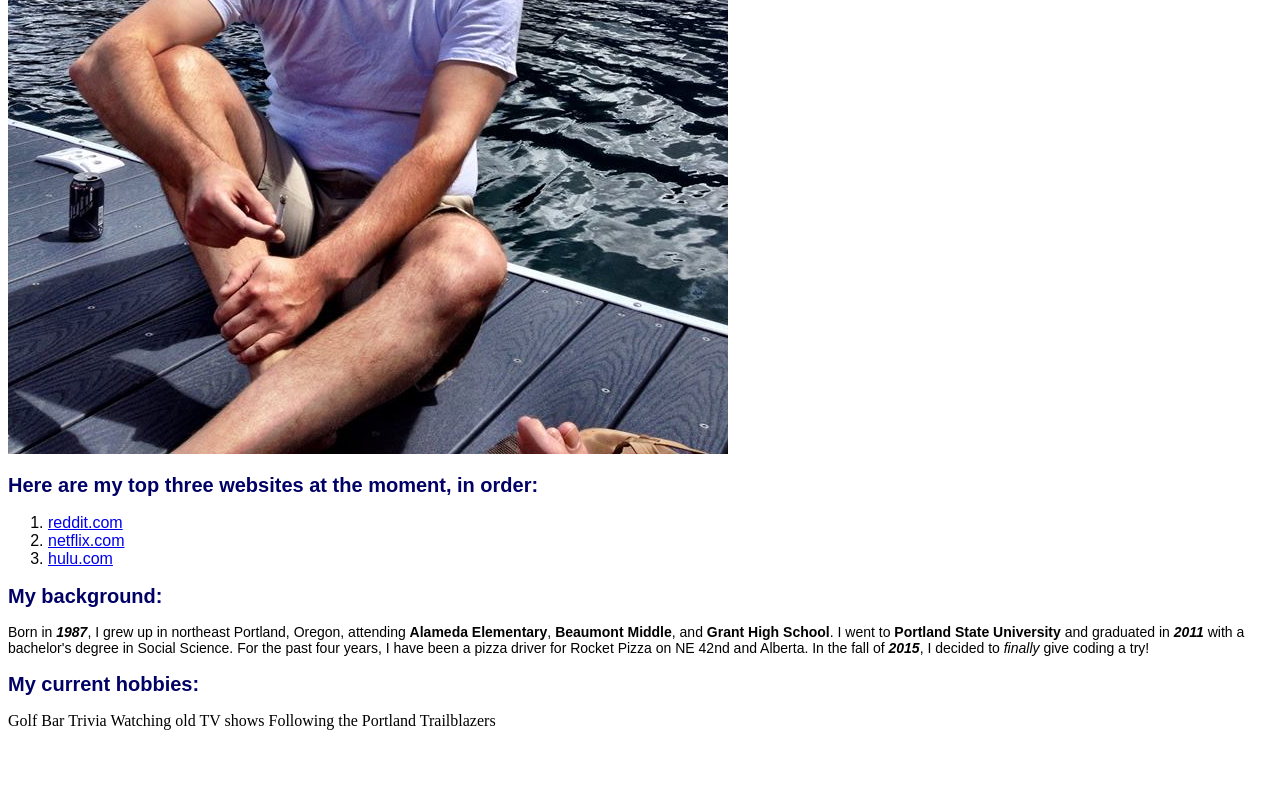
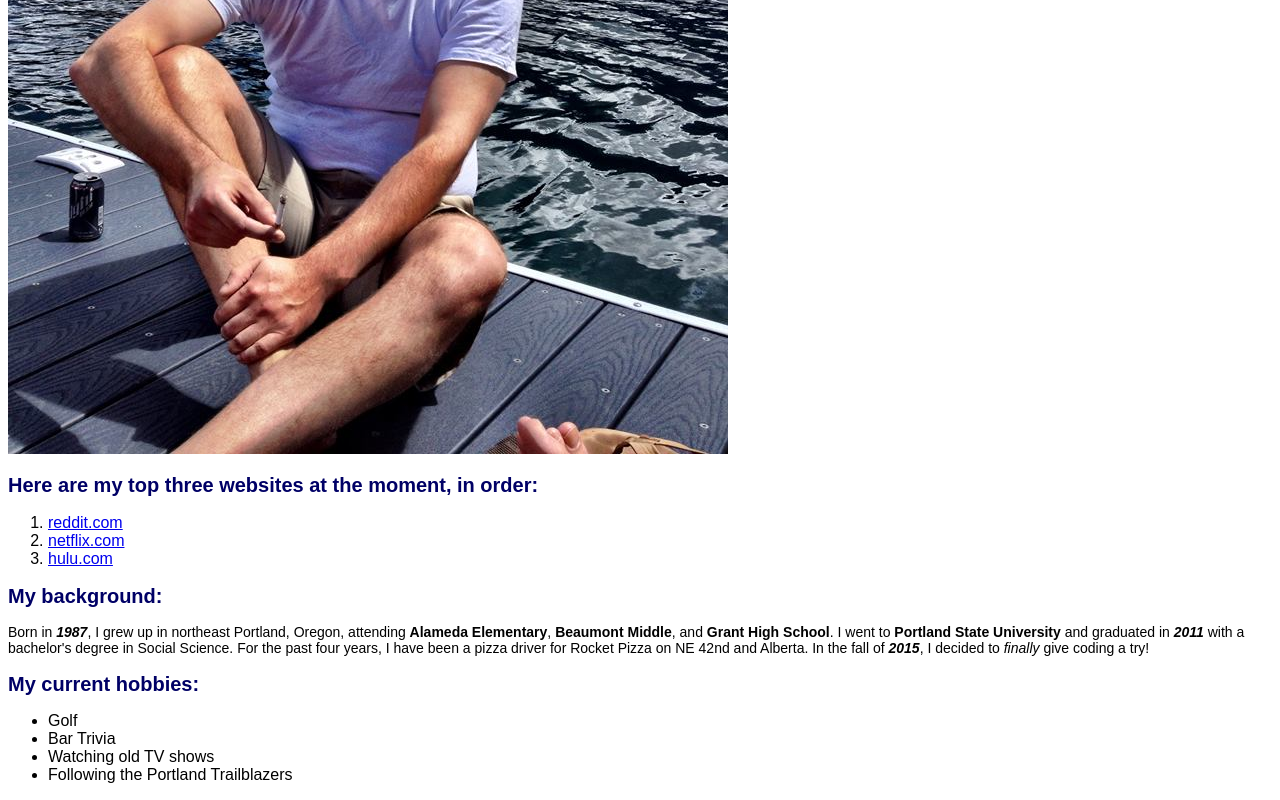
Before and after one commit to jwnardine/MyFirstWebpage, a plain HTML site: page index.html in a window 1280 px wide. Shown: the part 620-1420 px from the top of the page. Before the commit the page ends 1364 px from the top, so only its background shows below. Drawn offline with Linux system fonts and the light colour scheme.

Commit message:
tagged hobbies list

```diff
--- a/index.html
+++ b/index.html
@@ -25,12 +25,12 @@
     In the fall of  <strong><em>2015</strong></em>, I decided to <em>finally</em> give coding a try!</p>
 
     <h2>My current hobbies:</h2>
-
-    Golf
-    Bar Trivia
-    Watching old TV shows
-    Following the Portland Trailblazers
-
+    <ul>
+      <li>Golf</li>
+      <li>Bar Trivia</li>
+      <li>Watching old TV shows</li>
+      <li>Following the Portland Trailblazers</li>
+    </ul>
 
 
   </p>
```
